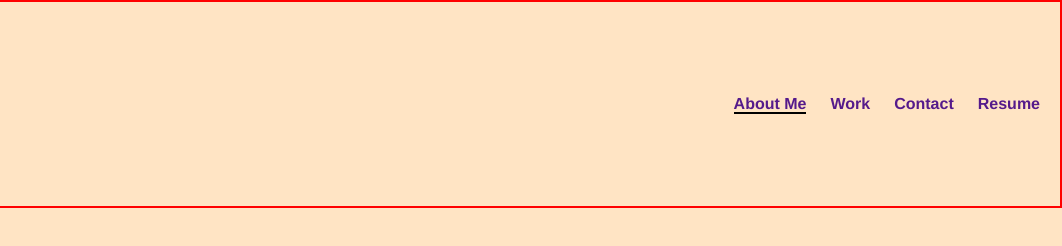
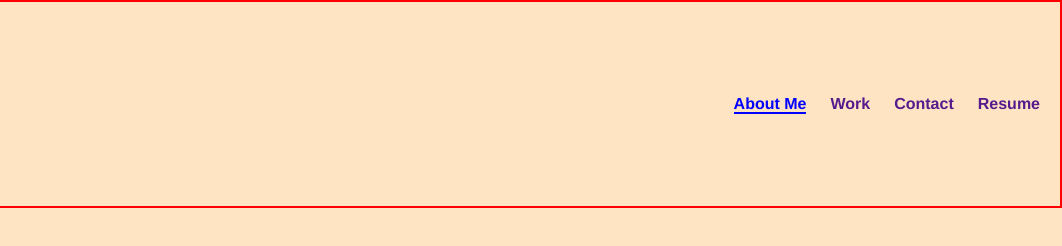
Before and after one commit to YZAHMED/Portofolio, a plain HTML site: page index.html in a window 1280 px wide. In both pictures the pointer is over the link "About Me". Shown: the full height of the page, 218-1280 px from the left. Drawn offline with Linux system fonts and the light colour scheme.

Commit message:
Hover properties were editied

```diff
--- a/style.css
+++ b/style.css
@@ -33,9 +33,11 @@ nav ul li a{
     text-decoration: none;
     font-weight: 900;
     font-family: 'Franklin Gothic Medium', 'Arial Narrow', Arial, sans-serif;
+    transition: all ease-in-out 200ms 100ms;
 }
 nav ul li a:hover{
-    border-bottom: 2px solid black ;
+    border-bottom: 2px solid blue ;
+    color: blue;
 }
 
 nav img{
```
